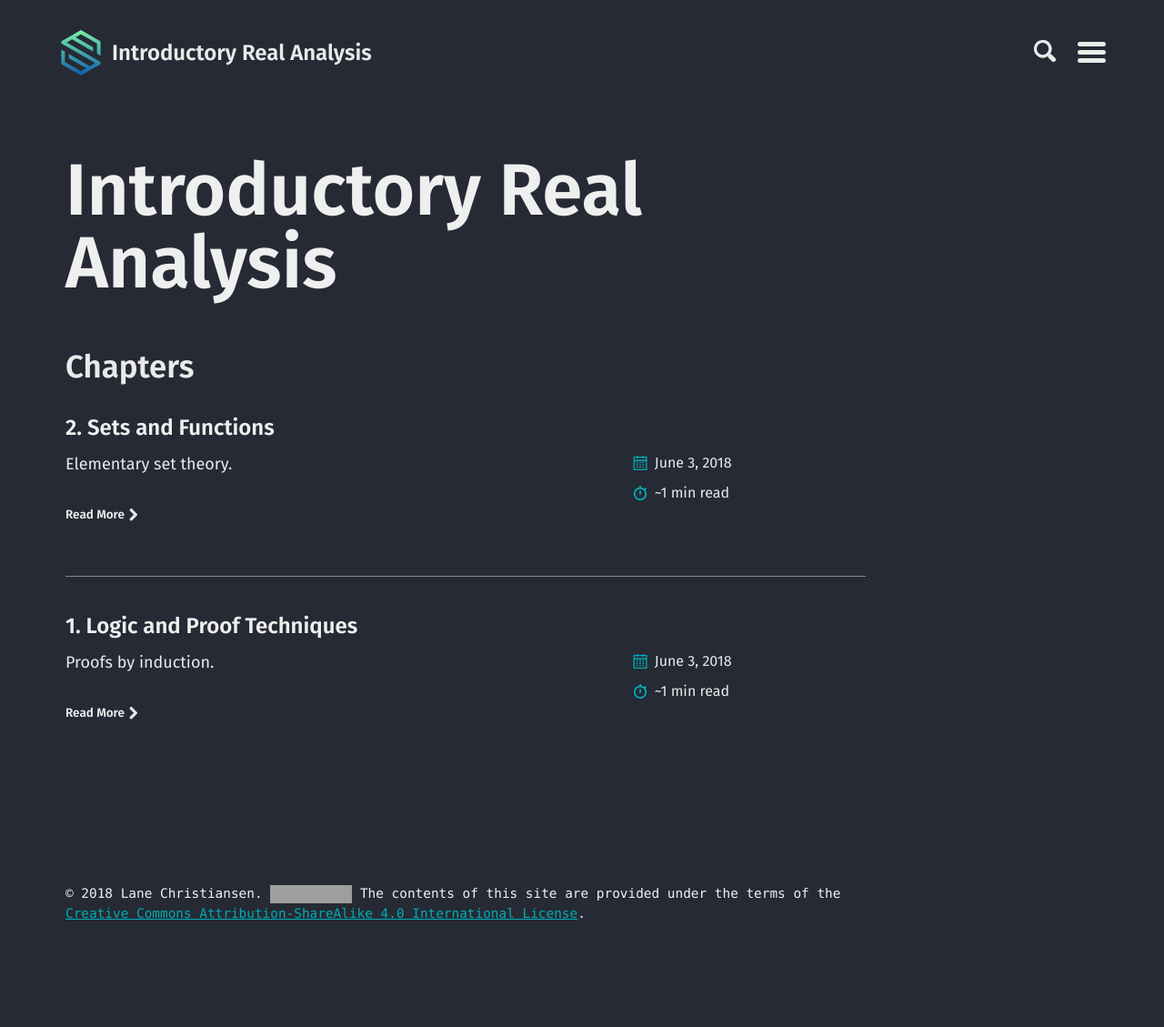
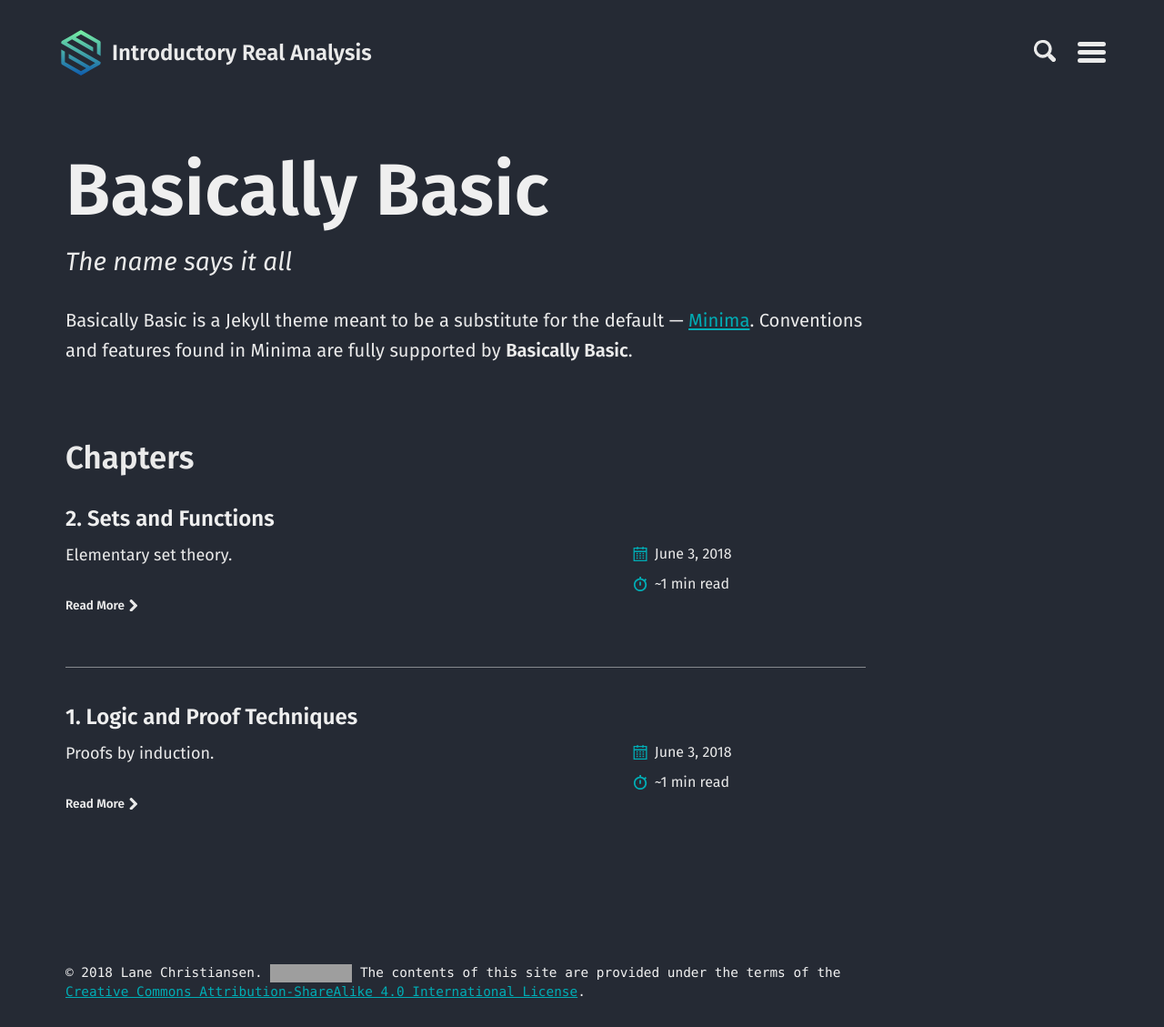
Before and after one commit to bazooka2th/real-analysis, a Jekyll site: the page built from index.html, in a window 1280 px wide. Shown: the whole page at 91% size. Built offline with Jekyll 4.4.1, drawn with Linux system fonts in a browser that asks for light colours; the list of posts is cut into pages by our own code; before the commit the page ends 1042 px from its top, so only the background shows below that; grey boxes are pictures that could not be loaded.

Commit message:
testing some home page options

```diff
--- a/index.html
+++ b/index.html
@@ -1,4 +1,13 @@
 ---
 layout: home
 paginate: true
+# optional alternate title to replace page.title at the top of the page
+alt_title: "Basically Basic"
+
+# optional sub-title below the page title
+sub_title: "The name says it all"
+
+# optional intro text below titles, Markdown allowed
+introduction: |
+    Basically Basic is a Jekyll theme meant to be a substitute for the default --- [Minima](https://github.com/jekyll/minima). Conventions and features found in Minima are fully supported by **Basically Basic**.
 ---
```
